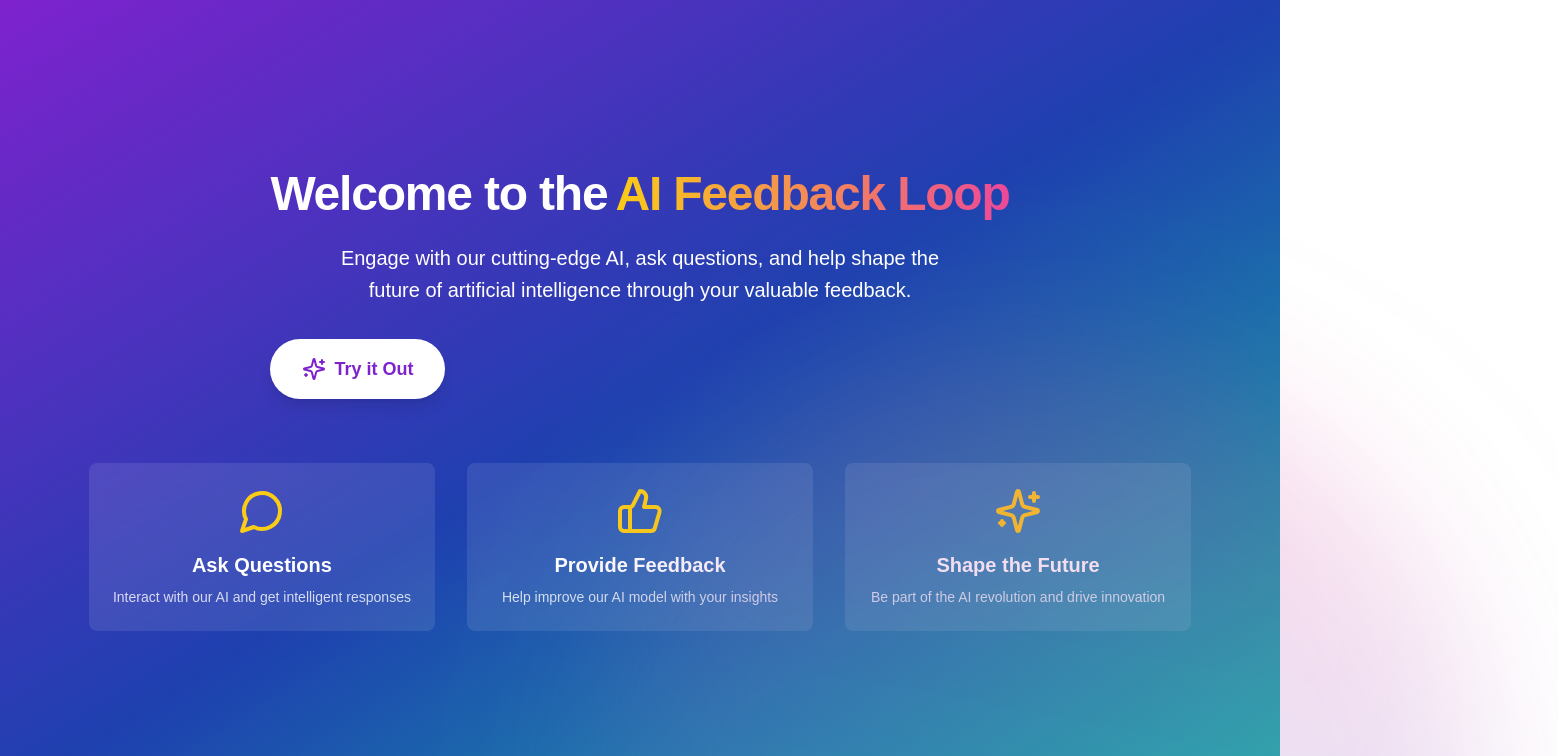
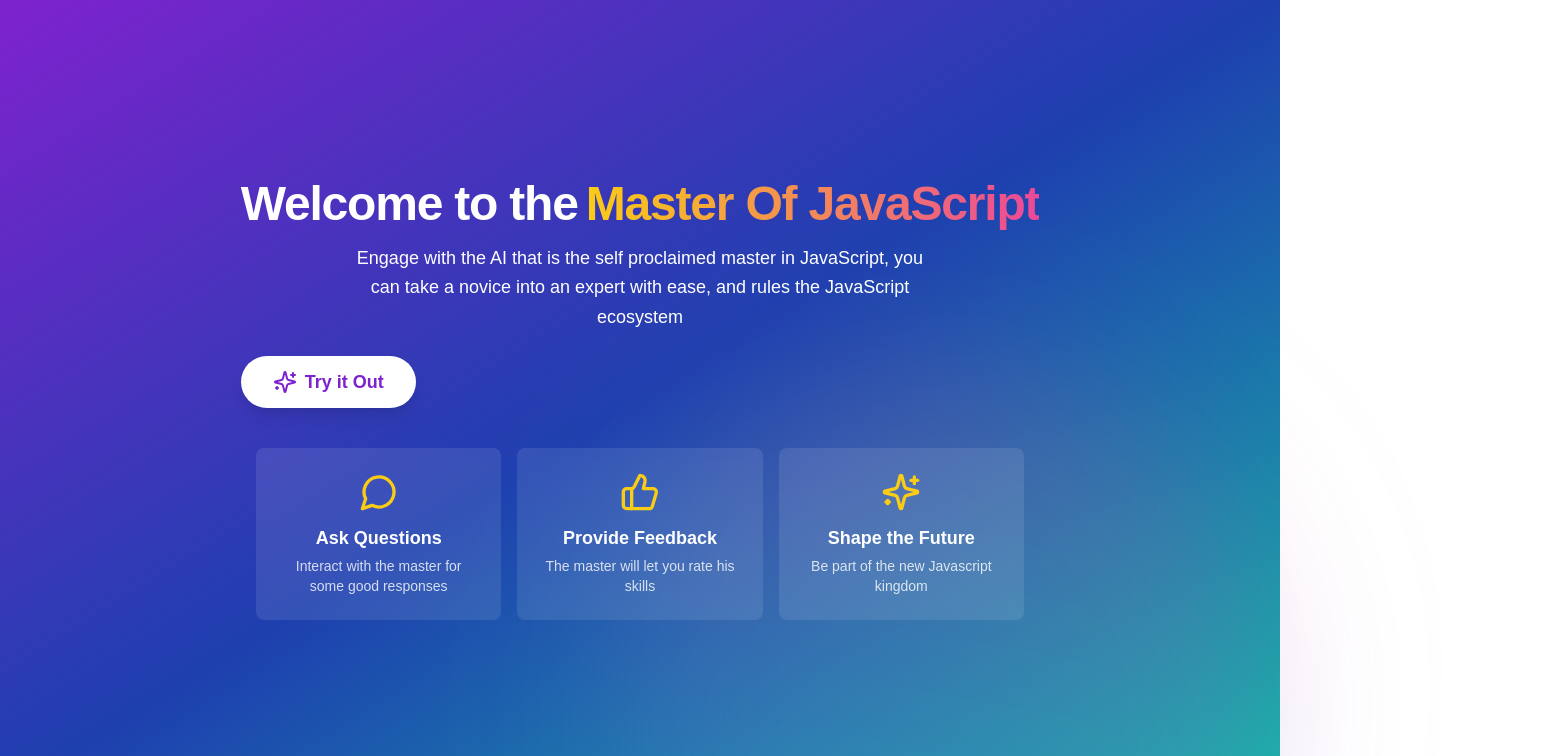
Before and after one commit to zikrya/ai-feedback, a Next.js app: page / in a window 1280 px wide. Shown: the top 756 px of the page, 1558 px wide, since content can reach past the window. Built offline with nearby package versions, Linux system fonts and the light colour scheme.

Commit message:
small UI fixes

```diff
--- a/src/components/LandingPage.tsx
+++ b/src/components/LandingPage.tsx
@@ -12,55 +12,50 @@ const LandingPage = () => {
   }
 
   return (
-    <div className="flex flex-col items-center justify-center min-h-screen bg-gradient-to-br from-purple-700 via-blue-800 to-teal-500 text-white overflow-hidden">
+    <div className="flex flex-col items-center justify-center h-screen bg-gradient-to-br from-purple-700 via-blue-800 to-teal-500 text-white overflow-hidden">
       <motion.div
-        initial={{ opacity: 0, y: -50 }}
+        initial={{ opacity: 0, y: -20 }}
         animate={{ opacity: 1, y: 0 }}
         transition={{ duration: 0.8 }}
         className="text-center z-10"
       >
-        <h1 className="text-5xl font-extrabold mb-6 tracking-tight">
+        <h1 className="text-5xl font-extrabold mb-4 tracking-tight">
           Welcome to the
           <span className="bg-clip-text text-transparent bg-gradient-to-r from-yellow-400 to-pink-500 ml-2">
-            AI Feedback Loop
+            Master Of JavaScript
           </span>
         </h1>
-        <p className="text-xl mb-8 max-w-2xl mx-auto px-4 leading-relaxed">
-          Engage with our cutting-edge AI, ask questions, and help shape the future of artificial intelligence through your valuable feedback.
+        <p className="text-lg mb-6 max-w-xl mx-auto leading-relaxed">
+          Engage with the AI that is the self proclaimed master in JavaScript, you can take a novice into an expert with ease, and rules the JavaScript ecosystem
         </p>
         <motion.button
           onClick={handleDemoClick}
           whileHover={{ scale: 1.05 }}
           whileTap={{ scale: 0.95 }}
-          className="px-8 py-4 bg-white text-purple-700 rounded-full font-bold text-lg shadow-lg hover:shadow-xl transition-all duration-300 flex items-center"
+          className="px-8 py-3 bg-white text-purple-700 rounded-full font-bold text-lg shadow-lg hover:shadow-xl transition-all duration-300 flex items-center"
         >
           <Sparkles className="mr-2" />
           Try it Out
         </motion.button>
       </motion.div>
 
-      <motion.div
-        initial={{ opacity: 0, y: 50 }}
-        animate={{ opacity: 1, y: 0 }}
-        transition={{ delay: 0.5, duration: 0.8 }}
-        className="mt-16 grid grid-cols-1 md:grid-cols-3 gap-8 text-center"
-      >
+      <div className="grid grid-cols-1 md:grid-cols-3 gap-4 text-center z-10 max-w-3xl mt-10">
         {[
-          { icon: MessageCircle, title: "Ask Questions", description: "Interact with our AI and get intelligent responses" },
-          { icon: ThumbsUp, title: "Provide Feedback", description: "Help improve our AI model with your insights" },
-          { icon: Sparkles, title: "Shape the Future", description: "Be part of the AI revolution and drive innovation" }
+          { icon: MessageCircle, title: "Ask Questions", description: "Interact with the master for some good responses" },
+          { icon: ThumbsUp, title: "Provide Feedback", description: "The master will let you rate his skills" },
+          { icon: Sparkles, title: "Shape the Future", description: "Be part of the new Javascript kingdom" }
         ].map((feature, index) => (
           <motion.div
             key={index}
             whileHover={{ scale: 1.05 }}
             className="bg-white bg-opacity-10 p-6 rounded-lg backdrop-blur-sm"
           >
-            <feature.icon className="w-12 h-12 mx-auto mb-4 text-yellow-400" />
-            <h2 className="text-xl font-semibold mb-2">{feature.title}</h2>
+            <feature.icon className="w-10 h-10 mx-auto mb-3 text-yellow-400" />
+            <h2 className="text-lg font-semibold mb-1">{feature.title}</h2>
             <p className="text-sm opacity-80">{feature.description}</p>
           </motion.div>
         ))}
-      </motion.div>
+      </div>
 
       <motion.div
         animate={{
@@ -72,7 +67,7 @@ const LandingPage = () => {
           ease: "linear",
           repeat: Infinity,
         }}
-        className="absolute top-1/2 left-1/2 transform -translate-x-1/2 -translate-y-1/2 w-[800px] h-[800px] bg-gradient-to-r from-pink-500 to-blue-500 rounded-full opacity-20 blur-3xl z-0"
+        className="absolute top-1/2 left-1/2 transform -translate-x-1/2 -translate-y-1/2 w-[600px] h-[600px] bg-gradient-to-r from-pink-500 to-blue-500 rounded-full opacity-20 blur-3xl z-0"
       />
     </div>
   )
```
